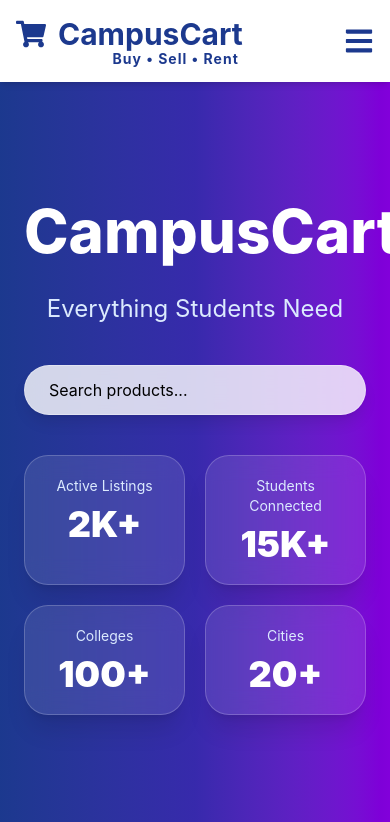
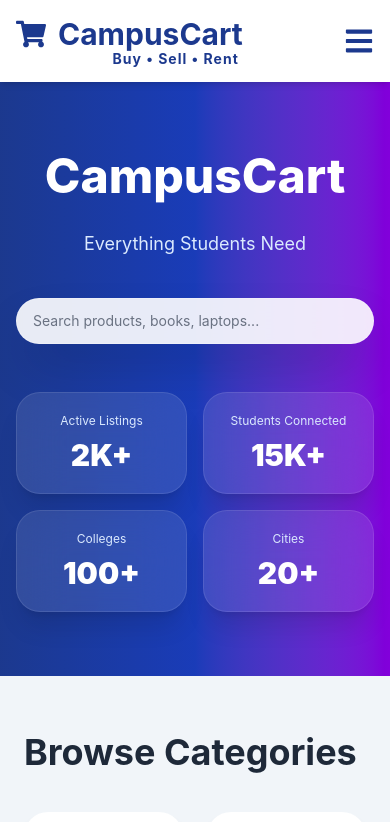
Before and after one commit to Ajinkya306/CampusCart, a React app in the folder Frontend/frontend/: page / in a window 390 px wide. Shown: the top 822 px of the page. Built offline with nearby package versions, Linux system fonts and the light colour scheme; no server answers; the HTML template or start-up script is replaced by a standard one.

Commit message:
Improved hero section mobile responsiveness

```diff
--- a/Frontend/frontend/src/components/Hero.jsx
+++ b/Frontend/frontend/src/components/Hero.jsx
@@ -6,110 +6,235 @@ export default function Hero({
   setSearch,
 
 }) {
+
   return (
-    <section className="relative overflow-hidden bg-gradient-to-r from-blue-900 via-indigo-800 to-purple-700 text-white py-28 px-6">
+
+    <section className="bg-gradient-to-r from-blue-900 via-blue-800 to-purple-700 text-white overflow-hidden">
+
       <motion.div
-        initial={{ opacity: 0, y: 30 }}
-        animate={{ opacity: 1, y: 0 }}
-        transition={{ duration: 1 }}
-        className="max-w-5xl mx-auto text-center"
+
+        initial={{
+          opacity: 0,
+          y: 30,
+        }}
+
+        animate={{
+          opacity: 1,
+          y: 0,
+        }}
+
+        transition={{
+          duration: 1,
+        }}
+
+        className="max-w-7xl mx-auto px-4 sm:px-6 py-16 sm:py-24 text-center"
+
       >
-        <h1 className="text-6xl font-extrabold leading-tight">
+
+        {/* TITLE */}
+
+        <h1 className="text-5xl sm:text-6xl lg:text-7xl font-extrabold leading-tight">
+
           CampusCart
+
         </h1>
 
-        <p className="mt-6 text-2xl text-blue-100">
+        {/* SUBTITLE */}
+
+        <p className="mt-6 text-lg sm:text-xl lg:text-2xl text-blue-100">
+
           Everything Students Need
+
         </p>
 
+        {/* SEARCH BAR */}
+
         <div className="mt-10 flex justify-center">
+
           <div
+
             className="
             flex items-center
             w-full
-            max-w-md
+            max-w-3xl
             rounded-full
-            border border-white/30
-            bg-white/80
+            border border-white/20
+            bg-white/90
             backdrop-blur-md
-            px-6
-            py-3
-            shadow-lg
+            px-4 sm:px-6
+            py-3 sm:py-4
+            shadow-2xl
             transition-all
             duration-300
-            focus-within:shadow-2xl
+            focus-within:scale-[1.01]
             "
-            >
+
+          >
+
             <input
+
               type="text"
-              placeholder="Search products..."
+
+              placeholder="Search products, books, laptops..."
+
               value={search}
-              onChange={(e) => setSearch(e.target.value)}
+
+              onChange={(e) =>
+                setSearch(e.target.value)
+              }
+
               className="
               w-full
               bg-transparent
               text-black
               outline-none
-              placeholder:text-black
+              placeholder:text-gray-500
+              text-sm sm:text-lg
               "
+
             />
+
           </div>
+
         </div>
 
-        <div className="grid grid-cols-2 md:grid-cols-4 gap-5 mt-10 max-w-5xl mx-auto">
+        {/* STATS SECTION */}
 
-          <div className="bg-white/10 backdrop-blur-md border border-white/20 rounded-3xl p-5 text-center shadow-xl">
+        <div className="grid grid-cols-2 lg:grid-cols-4 gap-4 sm:gap-6 mt-12 max-w-6xl mx-auto">
 
-            <p className="text-blue-100 text-sm">
+          {/* ACTIVE LISTINGS */}
+
+          <div
+
+            className="
+            bg-white/10
+            backdrop-blur-xl
+            border border-white/10
+            rounded-3xl
+            p-5 sm:p-7
+            shadow-xl
+            hover:scale-105
+            transition-all
+            duration-300
+            "
+
+          >
+
+            <p className="text-blue-100 text-xs sm:text-sm">
+
               Active Listings
+
             </p>
 
-            <h2 className="text-4xl font-black text-white mt-2">
+            <h2 className="text-3xl sm:text-4xl lg:text-5xl font-black text-white mt-2">
+
               2K+
+
             </h2>
 
           </div>
 
-          <div className="bg-white/10 backdrop-blur-md border border-white/20 rounded-3xl p-5 text-center shadow-xl">
+          {/* STUDENTS CONNECTED */}
 
-            <p className="text-blue-100 text-sm">
+          <div
+
+            className="
+            bg-white/10
+            backdrop-blur-xl
+            border border-white/10
+            rounded-3xl
+            p-5 sm:p-7
+            shadow-xl
+            hover:scale-105
+            transition-all
+            duration-300
+            "
+
+          >
+
+            <p className="text-blue-100 text-xs sm:text-sm">
+
               Students Connected
+
             </p>
 
-            <h2 className="text-4xl font-black text-white mt-2">
+            <h2 className="text-3xl sm:text-4xl lg:text-5xl font-black text-white mt-2">
+
               15K+
+
             </h2>
 
           </div>
 
-          <div className="bg-white/10 backdrop-blur-md border border-white/20 rounded-3xl p-5 text-center shadow-xl">
+          {/* COLLEGES */}
 
-            <p className="text-blue-100 text-sm">
+          <div
+
+            className="
+            bg-white/10
+            backdrop-blur-xl
+            border border-white/10
+            rounded-3xl
+            p-5 sm:p-7
+            shadow-xl
+            hover:scale-105
+            transition-all
+            duration-300
+            "
+
+          >
+
+            <p className="text-blue-100 text-xs sm:text-sm">
+
               Colleges
+
             </p>
 
-            <h2 className="text-4xl font-black text-white mt-2">
+            <h2 className="text-3xl sm:text-4xl lg:text-5xl font-black text-white mt-2">
+
               100+
+
             </h2>
 
           </div>
 
-          <div className="bg-white/10 backdrop-blur-md border border-white/20 rounded-3xl p-5 text-center shadow-xl">
+          {/* CITIES */}
 
-            <p className="text-blue-100 text-sm">
+          <div
+
+            className="
+            bg-white/10
+            backdrop-blur-xl
+            border border-white/10
+            rounded-3xl
+            p-5 sm:p-7
+            shadow-xl
+            hover:scale-105
+            transition-all
+            duration-300
+            "
+
+          >
+
+            <p className="text-blue-100 text-xs sm:text-sm">
+
               Cities
+
             </p>
 
-            <h2 className="text-4xl font-black text-white mt-2">
+            <h2 className="text-3xl sm:text-4xl lg:text-5xl font-black text-white mt-2">
+
               20+
+
             </h2>
 
           </div>
 
         </div>
 
+      </motion.div>
 
-      </motion.div>
     </section>
+
   );
 }
```
